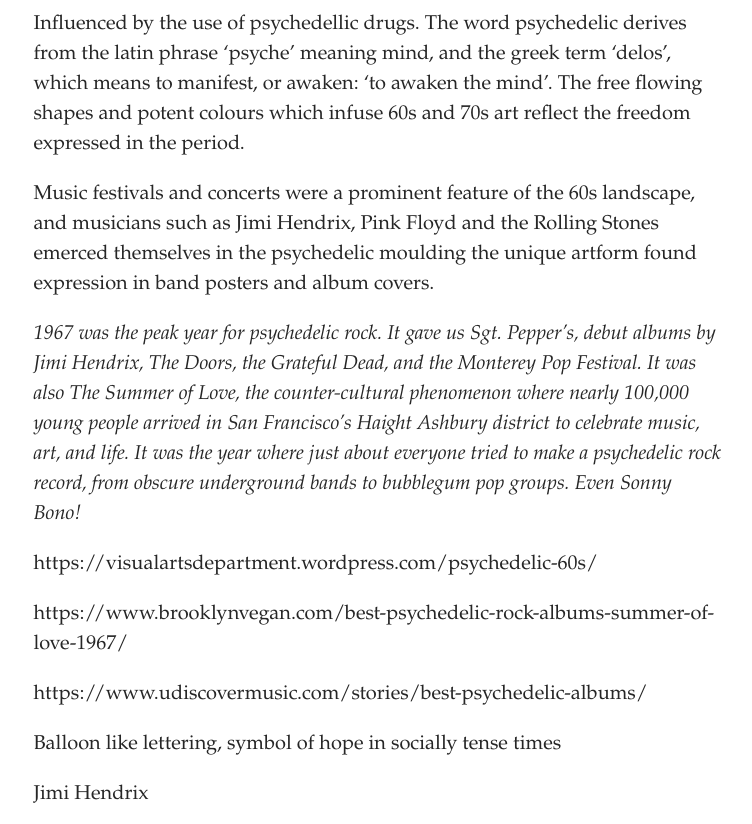
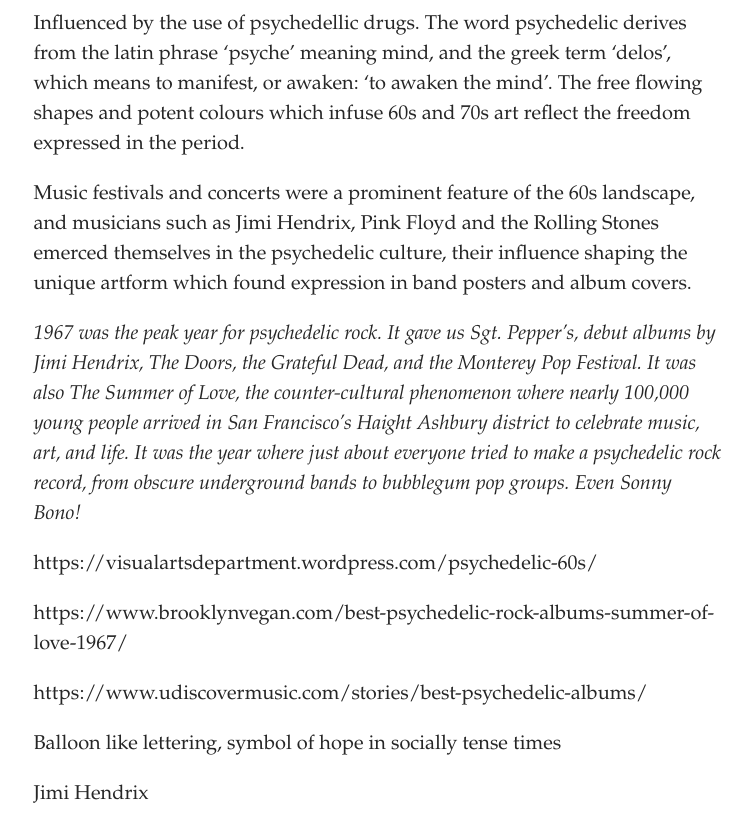
Before and after one commit to lauracutting/typetune, a Jekyll site: the page built from _posts/2020-10-28-groovy-baby.md, in a window 1280 px wide and 900 px high, scrolled down 301 px, cut to the strip 76-900 px from the top of the window. Shown: the whole strip, without its empty margins (261-1013 px from the left). Built offline with Jekyll 4.4.1, drawn with Linux system fonts in a browser that asks for light colours; some web fonts are replaced.

Commit message:
Update Post “2020-10-28-groovy-baby”

```diff
--- a/_posts/2020-10-28-groovy-baby.md
+++ b/_posts/2020-10-28-groovy-baby.md
@@ -10,7 +10,7 @@
 ---
 Influenced by the use of psychedellic drugs. The word psychedelic derives from the latin phrase 'psyche' meaning mind, and the greek term 'delos', which means to manifest, or awaken: 'to awaken the mind'. The free flowing shapes and potent colours which infuse 60s and 70s art reflect the freedom expressed in the period.
 
-Music festivals and concerts were a prominent feature of the 60s landscape, and musicians such as Jimi Hendrix, Pink Floyd and the Rolling Stones emerced themselves in the psychedelic moulding the unique artform found expression in band posters and album covers.
+Music festivals and concerts were a prominent feature of the 60s landscape, and musicians such as Jimi Hendrix, Pink Floyd and the Rolling Stones emerced themselves in the psychedelic culture, their influence shaping the unique artform which found expression in band posters and album covers.
 
 *1967 was the peak year for psychedelic rock. It gave us Sgt. Pepper’s, debut albums by Jimi Hendrix, The Doors, the Grateful Dead, and the Monterey Pop Festival. It was also The Summer of Love, the counter-cultural phenomenon where nearly 100,000 young people arrived in San Francisco’s Haight Ashbury district to celebrate music, art, and life. It was the year where just about everyone tried to make a psychedelic rock record, from obscure underground bands to bubblegum pop groups. Even Sonny Bono!*
 
```
